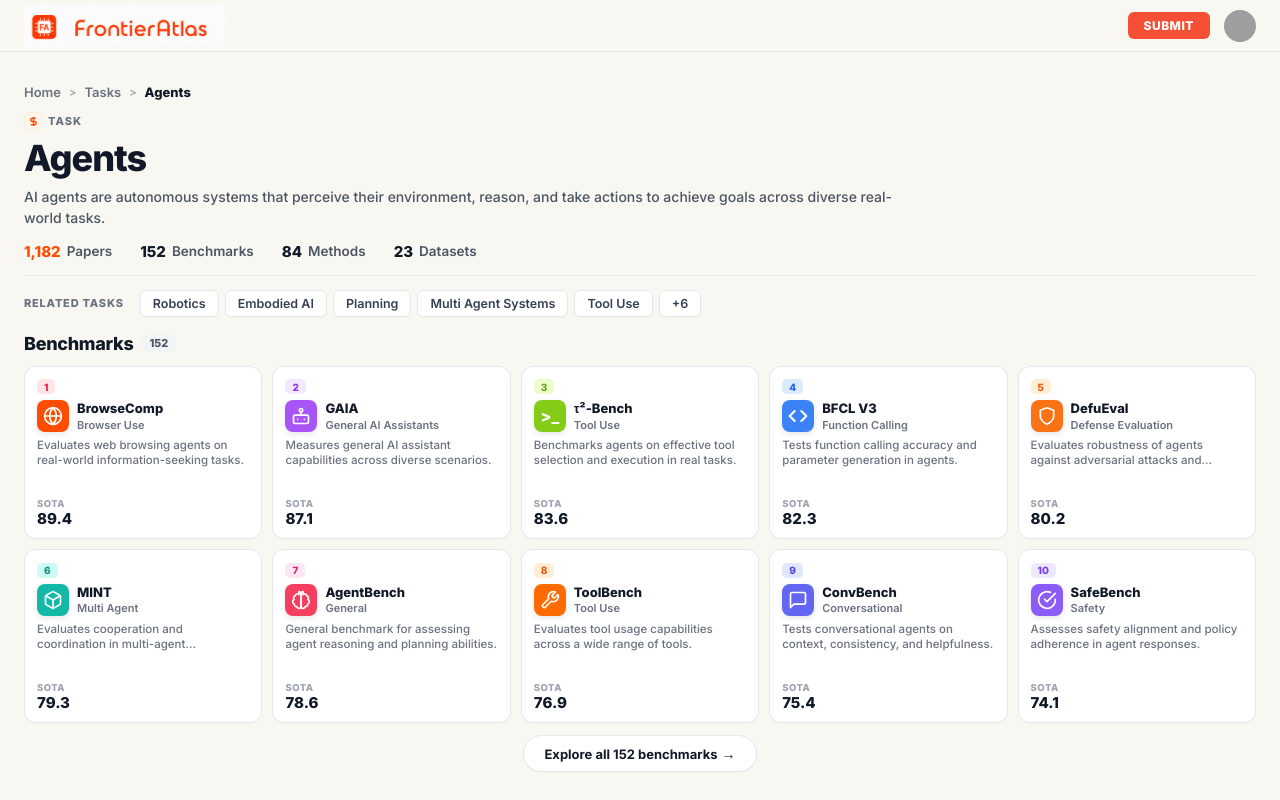
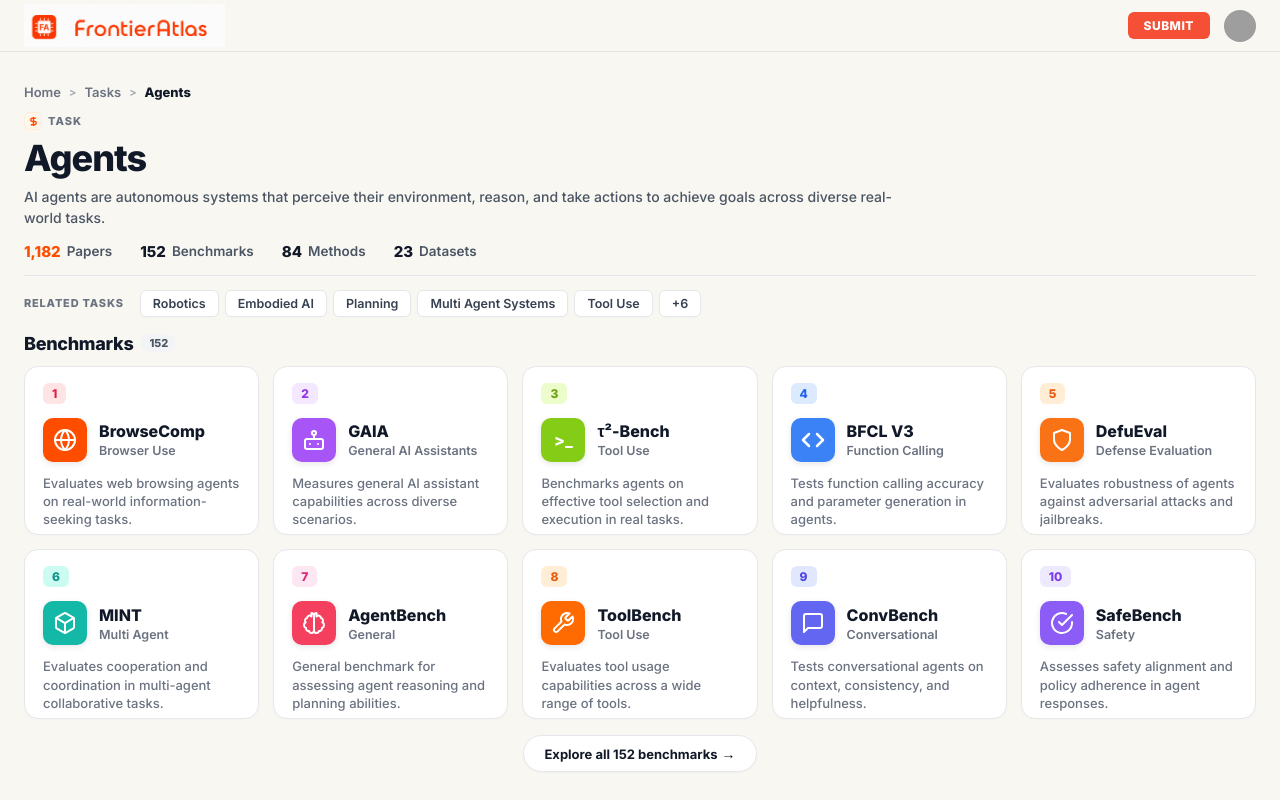
Before and after one commit to Deepak-Solanki04/Frontier_Atlas, a Next.js app: page /agents in a window 1280 px wide. Built offline with nearby package versions, Linux system fonts and the light colour scheme; grey boxes are pictures that could not be loaded.

Commit message:
style: match benchmark card dimensions, padding, icons, and fonts exactly to mockup image

```diff
--- a/app/globals.css
+++ b/app/globals.css
@@ -612,8 +612,8 @@ footer.site-footer-bar {
 .topic-benchmarks-grid {
   display: grid;
   grid-template-columns: repeat(5, 1fr);
-  gap: 10px;
-  margin-bottom: 8px;
+  gap: 14px;
+  margin-bottom: 12px;
   flex: 1;
   min-height: 0;
 }
@@ -621,8 +621,8 @@ footer.site-footer-bar {
 .benchmark-card {
   background: #ffffff;
   border: 1px solid #e5e7eb;
-  border-radius: 12px;
-  padding: 10px 12px;
+  border-radius: 14px;
+  padding: 16px 18px;
   display: flex;
   flex-direction: column;
   justify-content: space-between;
@@ -633,31 +633,33 @@ footer.site-footer-bar {
   overflow: hidden;
 }
 .benchmark-card:hover {
-  box-shadow: 0 4px 12px rgba(0,0,0,0.06);
+  box-shadow: 0 6px 16px rgba(0,0,0,0.06);
   border-color: #d1d5db;
   transform: translateY(-2px);
 }
 
 .bench-rank-pill {
-  font-size: 10px;
+  font-size: 12px;
   font-weight: 800;
-  padding: 1.5px 7px;
-  border-radius: 5px;
-  display: inline-block;
+  padding: 3px 9px;
+  border-radius: 6px;
+  display: inline-flex;
+  align-items: center;
+  justify-content: center;
   width: fit-content;
-  margin-bottom: 6px;
+  margin-bottom: 14px;
 }
 
 .bench-card-header {
   display: flex;
   align-items: center;
-  gap: 8px;
-  margin-bottom: 6px;
+  gap: 12px;
+  margin-bottom: 12px;
 }
 .bench-icon-box {
-  width: 32px;
-  height: 32px;
-  border-radius: 8px;
+  width: 44px;
+  height: 44px;
+  border-radius: 10px;
   display: flex;
   align-items: center;
   justify-content: center;
@@ -665,38 +667,42 @@ footer.site-footer-bar {
   flex-shrink: 0;
   box-shadow: 0 2px 6px rgba(0,0,0,0.1);
 }
+.bench-icon-box svg {
+  width: 24px;
+  height: 24px;
+}
 .bench-title-col {
   display: flex;
   flex-direction: column;
   min-width: 0;
 }
 .bench-name {
-  font-size: 13px;
+  font-size: 16px;
   font-weight: 800;
   color: #111827;
-  line-height: 1.2;
+  line-height: 1.25;
   white-space: nowrap;
   overflow: hidden;
   text-overflow: ellipsis;
 }
 .bench-sub {
-  font-size: 11px;
+  font-size: 12.5px;
   font-weight: 600;
   color: #6b7280;
-  margin-top: 1px;
+  margin-top: 2px;
   white-space: nowrap;
   overflow: hidden;
   text-overflow: ellipsis;
 }
 
 .bench-desc {
-  font-size: 11.5px;
+  font-size: 13px;
   font-weight: 500;
   color: #6b7280;
-  line-height: 1.3;
-  margin-bottom: 6px;
+  line-height: 1.4;
+  margin-bottom: 14px;
   display: -webkit-box;
-  -webkit-line-clamp: 2;
+  -webkit-line-clamp: 3;
   -webkit-box-orient: vertical;
   overflow: hidden;
 }
@@ -704,17 +710,17 @@ footer.site-footer-bar {
 .bench-footer {
   display: flex;
   flex-direction: column;
-  gap: 0px;
+  gap: 1px;
   margin-top: auto;
 }
 .bench-sota-label {
-  font-size: 9.5px;
+  font-size: 11px;
   font-weight: 800;
   color: #9ca3af;
   letter-spacing: 0.5px;
 }
 .bench-sota-score {
-  font-size: 15px;
+  font-size: 20px;
   font-weight: 800;
   color: #111827;
 }
```
